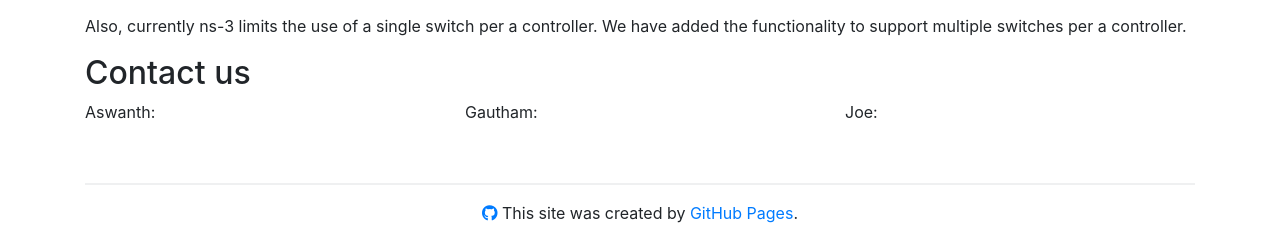
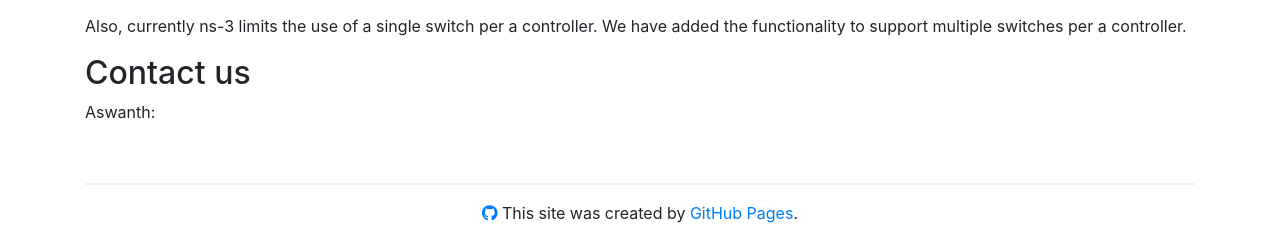
Before and after one commit to joe019/Extending-SDN-functionalities-of-ns-3, a Jekyll site: the page built from docs/index.md, in a window 1280 px wide. Shown: the part 1679-1917 px from the top of the page. Built offline with Jekyll 4.4.1, drawn with Linux system fonts in a browser that asks for light colours; nearby versions of some CDN libraries.

Commit message:
minor edits

```diff
--- a/docs/_layouts/home.html
+++ b/docs/_layouts/home.html
@@ -85,7 +85,7 @@
 				</button>
 			</div>
 		</div>
-		<div class="col-12 col-sm-4">
+<!-- 		<div class="col-12 col-sm-4">
 			<div class="row"></div>
 			Gautham:<br>
 			<div class="tooltip">
@@ -103,7 +103,7 @@
 				  Copy email
 				</button>
 			</div>
-		</div>
+		</div> -->
 	</div>
 
 </html>
```
